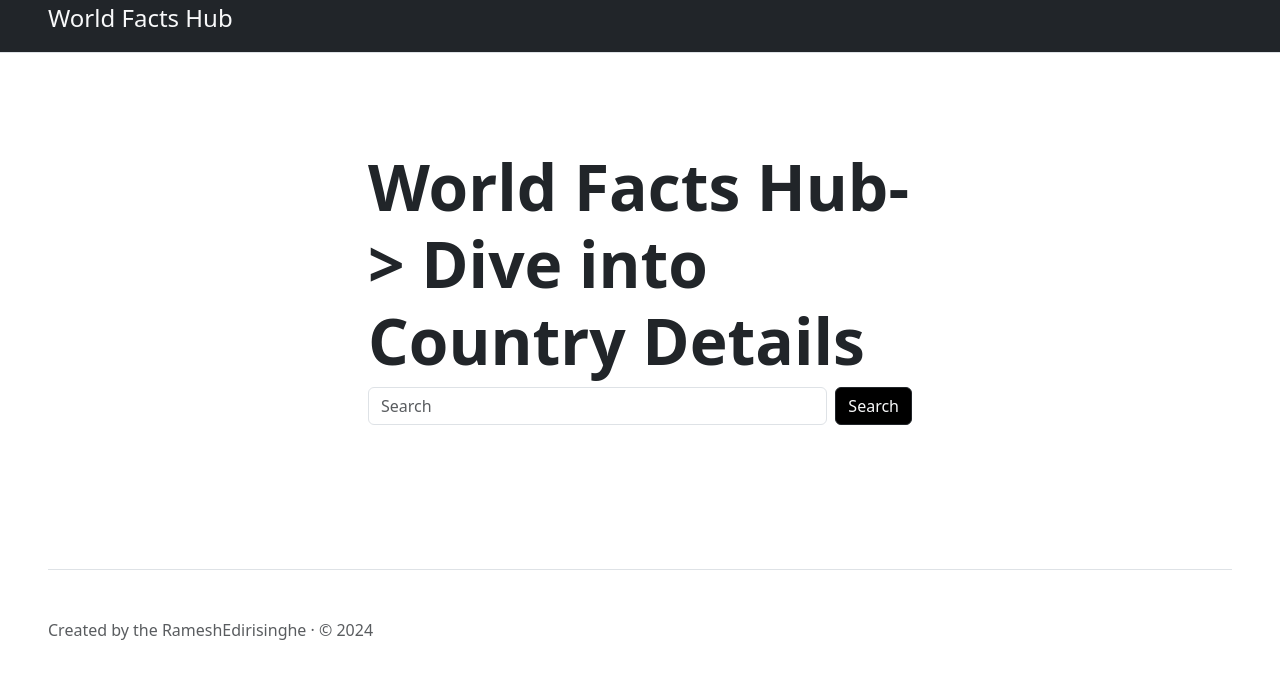
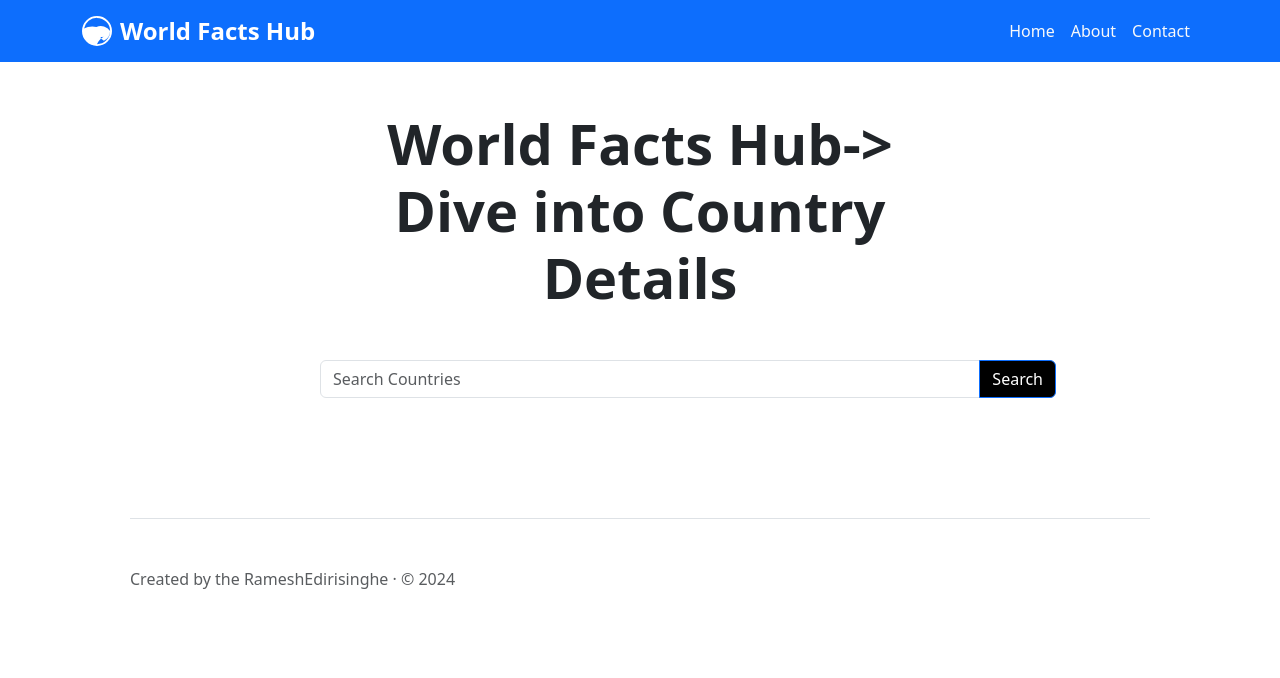
Before and after one commit to RameshEdirisinghe/World-Facts-Hub, a plain HTML site: page index.html in a window 1280 px wide. Drawn offline with nearby package versions, Linux system fonts and the light colour scheme; no server answers.

Commit message:
add header

```diff
--- a/index.html
+++ b/index.html
@@ -7,36 +7,57 @@
     <link href="https://cdn.jsdelivr.net/npm/bootstrap@5.3.3/dist/css/bootstrap.min.css" rel="stylesheet"
         integrity="sha384-QWTKZyjpPEjISv5WaRU9OFeRpok6YctnYmDr5pNlyT2bRjXh0JMhjY6hW+ALEwIH" crossorigin="anonymous">
 
-    <title>Document</title>
+    <title>World Facts Hub</title>
 </head>
 
 <body>
-    <header class="d-flex align-items-center pb-3 mb-5 border-bottom text-bg-dark text-light">
-        <a href="/" class="d-flex align-items-center text-body-emphasis text-decoration-none">
-          <svg class="bi me-2" width="40" height="32"><use xlink:href="#bootstrap"/></svg>
-          <span class="fs-4 text-light">World Facts Hub</span>
+    <header>
+        <nav class="navbar navbar-expand-lg navbar-dark bg-primary">
+            <div class="container">
+                <a class="navbar-brand d-flex align-items-center" href="/">
+                    <svg xmlns="http://www.w3.org/2000/svg" width="30" height="30" fill="currentColor"
+                        class="bi bi-globe" viewBox="0 0 16 16">
+                        <path fill-rule="evenodd"
+                            d="M0 8a8 8 0 1 1 16 0A8 8 0 0 1 0 8zm8-7a7 7 0 0 0-6.89 5.663c.635-.326 1.313-.597 2.027-.805a11.954 11.954 0 0 1 4.535-.037A6.005 6.005 0 0 1 15 8a6.005 6.005 0 0 1-3.328 5.179A11.954 11.954 0 0 1 10 12.06v-.88a6.969 6.969 0 0 0 1.514-.175A7.972 7.972 0 0 0 8 15a7 7 0 0 0 0-14z" />
+                    </svg>
+                    <span class="ms-2 fw-bold fs-4">World Facts Hub</span>
                 </a>
+                <button class="navbar-toggler" type="button" data-bs-toggle="collapse" data-bs-target="#navbarNav"
+                    aria-controls="navbarNav" aria-expanded="false" aria-label="Toggle navigation">
+                    <span class="navbar-toggler-icon"></span>
+                </button>
+                <div class="collapse navbar-collapse" id="navbarNav">
+                    <ul class="navbar-nav ms-auto">
+                        <li class="nav-item">
+                            <a class="nav-link text-light" href="#">Home</a>
+                        </li>
+                        <li class="nav-item">
+                            <a class="nav-link text-light" href="#">About</a>
+                        </li>
+                        <li class="nav-item">
+                            <a class="nav-link text-light" href="#">Contact</a>
+                        </li>
+                    </ul>
+                </div>
+            </div>
+        </nav>
     </header>
 
+    <div class="container">
+        <div class="row justify-content-center">
+            <div class="col-md-8 text-center">
+                <h1 class="display-4 fw-bold mb-4 fw-bolder m-5">World Facts Hub-> Dive into Country Details</h1>
+                <div class="input-group mb-4 m-5">
+                    <input type="text" class="form-control" placeholder="Search Countries"  id="Search">
+                    <input type="button" value="Search" class="btn btn-primary bg-black" onclick="search()">
 
-    <div class="">
-        <div class="col-md-6 p-lg-5 mx-auto my-5">
-            <h1 class="display-3 fw-bold">World Facts Hub-> Dive into Country Details</h1>
-            <form class="d-flex" role="search">
-                <input class="form-control me-2 " type="search" placeholder="Search" aria-label="Search" id="Search">
-                <input type="button" value="Search" class="btn btn-outline-dark bg-black text-light" onclick="search()">
-                <!-- <button class="btn btn-outline-dark bg-black text-light" type="submit">Search</button> -->
-            </form>
+                </div>
             </div>
         </div>
 
 
-    <div class="container">
-        <div class="row d-flex justify-content-center text-center" id="card">
-            <!-- Card 1 -->
-
-            <!-- Repeat similar code for 5 more cards -->
-        </div>
+    <div class="container m-5">
+        <div class="row d-flex justify-content-center text-center" id="card"></div>
     </div>
 
     <footer class="pt-5 my-5 text-body-secondary border-top m-5">
--- a/script.js
+++ b/script.js
@@ -7,7 +7,7 @@ async function loadItems() {
   let body = "";
   items.forEach(element => {
     console.log(element);
-        body+=`
+    body += `
             <div class="col-sm-6 col-lg-4 mb-4">
                 <div class="card shadow-sm">
                     <img src="${element.flags.png}" class="card-img-top" alt="Country Flag">
@@ -27,26 +27,25 @@ async function loadItems() {
 
   console.log(body);
 
-    document.getElementById("card").innerHTML=body;
+  document.getElementById("card").innerHTML = body;
 
 }
 
 
-async function search() {
+async function search(){
   let searchCountry = document.getElementById("Search").value;
   let card = document.getElementById("card");
 
 
-    let res =await fetch("https://restcountries.com/v3.1/all");
-    let items =await res.json();
-    let cardbody="";
+  let res = await fetch("https://restcountries.com/v3.1/all");
+  let items = await res.json();
+  let cardbody = "";
   items.forEach(element => {
     if (element.name.common == searchCountry) {
-            cardbody= `<div class="card" style="width:800px;">
+      cardbody = `<div class="card" style="width:800px;">
                 <img src="${element.flags.png}" class="card-img-top" alt="...">
                     <div class="card-body">
                         <h1 class="card-title">${element.name.official}</h1>
-                        <a href="${element.maps.googleMaps}" class="btn btn-primary">Google Maps</a>
                     </div>
                     <div class="row  text-start">
                     <div class="col">
@@ -68,9 +67,12 @@ async function search() {
                     </div>
 
                     </div>
+                    <div class="m-4">
+                    <a href="${element.maps.googleMaps}" class="btn btn-primary">Google Map</a>
+                    </div>
             </div>`
     }
   });
 
-    document.getElementById("card").innerHTML=cardbody;
+  document.getElementById("card").innerHTML = cardbody;
 }
```
Lines whose indentation alone changed are shown as unchanged.
